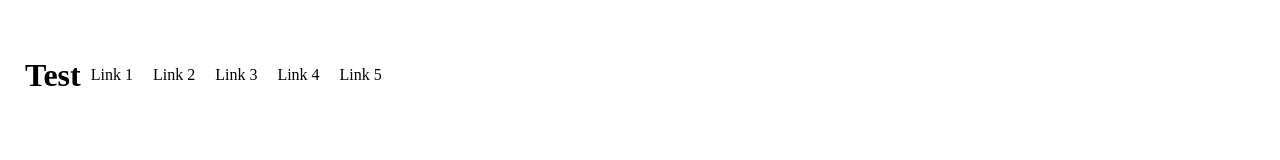
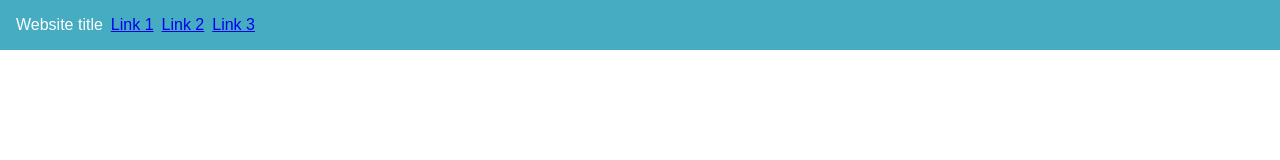
Before and after one commit to eric-luna/practice, a website: page index.html in a window 1280 px wide. Drawn offline with Linux system fonts and the light colour scheme.

Commit message:
nav bar almost complete

```diff
--- a/index.html
+++ b/index.html
@@ -6,21 +6,41 @@
     <meta http-equiv="X-UA-Compatible" content="ie=edge">
     <title>Practice Website</title>
     <link rel="stylesheet" href="css/main.css">
+    <link rel="stylesheet" href="https://use.fontawesome.com/releases/v5.0.13/css/all.css" integrity="sha384-DNOHZ68U8hZfKXOrtjWvjxusGo9WQnrNx2sqG0tfsghAvtVlRW3tvkXWZh58N9jp"
+        crossorigin="anonymous">
 </head>
 
 <body>
     <header>
-        <h1>Test</h1>
-        <nav class="nav">
-            <ul class="links">
-                <li><a href="">Link 1</a></li>
-                <li><a href="">Link 2</a></li>
-                <li><a href="">Link 3</a></li>
-                <li><a href="">Link 4</a></li>
-                <li><a href="">Link 5</a></li>
-            </ul>
-        </nav>
+        <div class="nav">
+            <div class="nav-link nav-link-brand">
+                Website title
+            </div>
+            <div class="nav-link nav-link-toggle">
+                <i class="fas fa-bars"></i>
+            </div>
+            <nav class="nav-items">
+                <a class="nav-link" href="#">
+                    Link 1
+                </a>
+                <a class="nav-link" href="#">
+                    Link 2
+                </a>
+                <a class="nav-link" href="#">
+                    Link 3
+                </a>
+            </nav>
+            <!-- <nav class="nav-items nav-items--right">
+                <div class="nav-link">
+                    link
+                </div>
+                <div class="nav-link">
+                    link
+                </div>
+            </nav> -->
+        </div>
     </header>
+    <script src="js/app.js"></script>
 </body>
 
 </html>
--- /dev/null
+++ b/js/app.js
@@ -0,0 +1,7 @@
+function classToggle() {
+    const navs = document.querySelectorAll('.nav-items')
+
+    navs.forEach(nav => nav.classList.toggle('nav-ToggleShow'));
+  }
+  document.querySelector('.nav-link-toggle')
+    .addEventListener('click', classToggle);
--- a/scss/main.scss
+++ b/scss/main.scss
@@ -3,41 +3,44 @@ body,html{
     padding: 0;
 }
 header{
+    .nav {
+        background-color: #46ACC2;
         display: flex;
-    flex-direction: row;
-    height: 100px;
-    justify-content: left;
-    align-items: center;
-    padding: 25px;
-    h1{
-        margin: 0;
-        padding: 0;
+        padding: 16px;
+        font-family: sans-serif;
+        color: white;
       }
-    nav{
-        ul{
-            list-style: none;
+      .nav-link {
+        padding-right: 8px;
+      }
+      .nav-items {
         display: flex;
-            flex-direction: row;
-            margin: 0;
-            padding: 0;
-            li{
-                margin: 10px;
-                padding: 0;
-                a{
-                    color: black;
-                    text-decoration: none;
       }
-                a:link{
-                    color: black;
+      .nav-items--right {
+        margin-left:auto;
       }
-                a:visited{
-                    color:black;
+      .nav-link-toggle {
+        display: none;
       }
-                a:hover{
-                    color: aquamarine;
-                    text-decoration: underline;
+      @media only screen and (max-width: 768px) {
+        .nav-items,
+        .nav {
+          flex-direction: column;
+        }
+      .nav-items {
+          display:none;
+        }
+      .nav-items--right {
+          margin-left:0;
+        }
+      .nav-ToggleShow {
+          display: flex;
+        }
+      .nav-link-toggle {
+          align-self: flex-end;
+          display: initial;
+          position: absolute;
+          cursor: pointer;
          }
       }
 }
-    }
-}
```
Also changed, not shown: css/main.css. Lines whose indentation alone changed are shown as unchanged.
